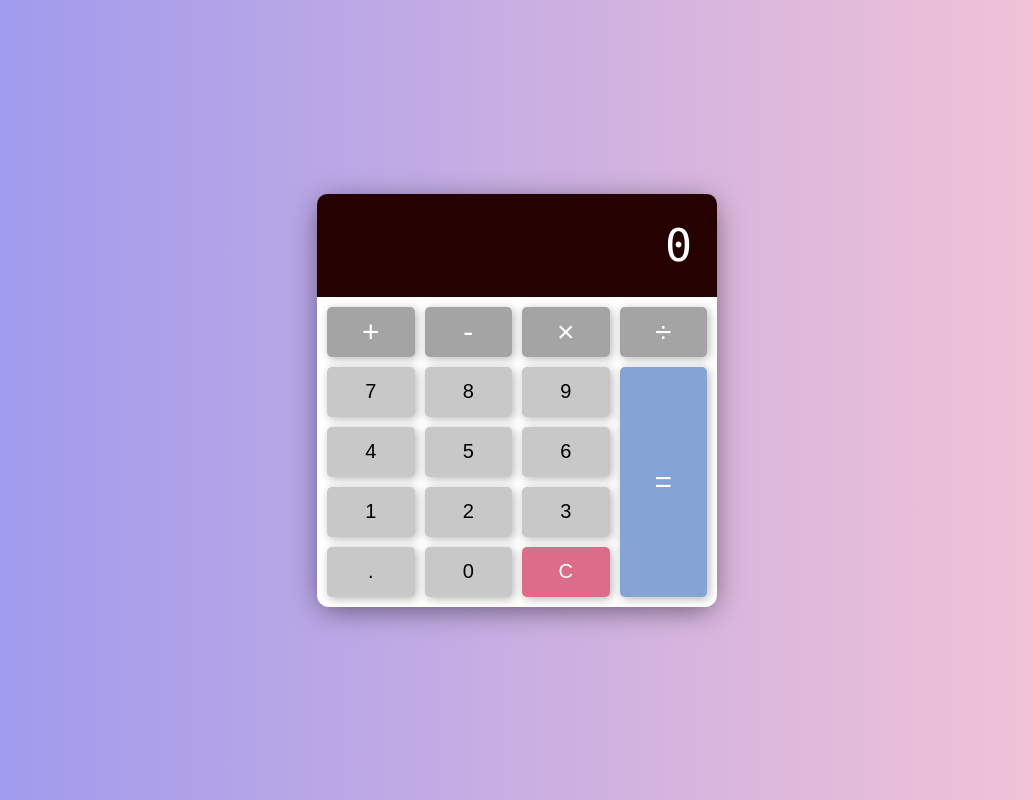
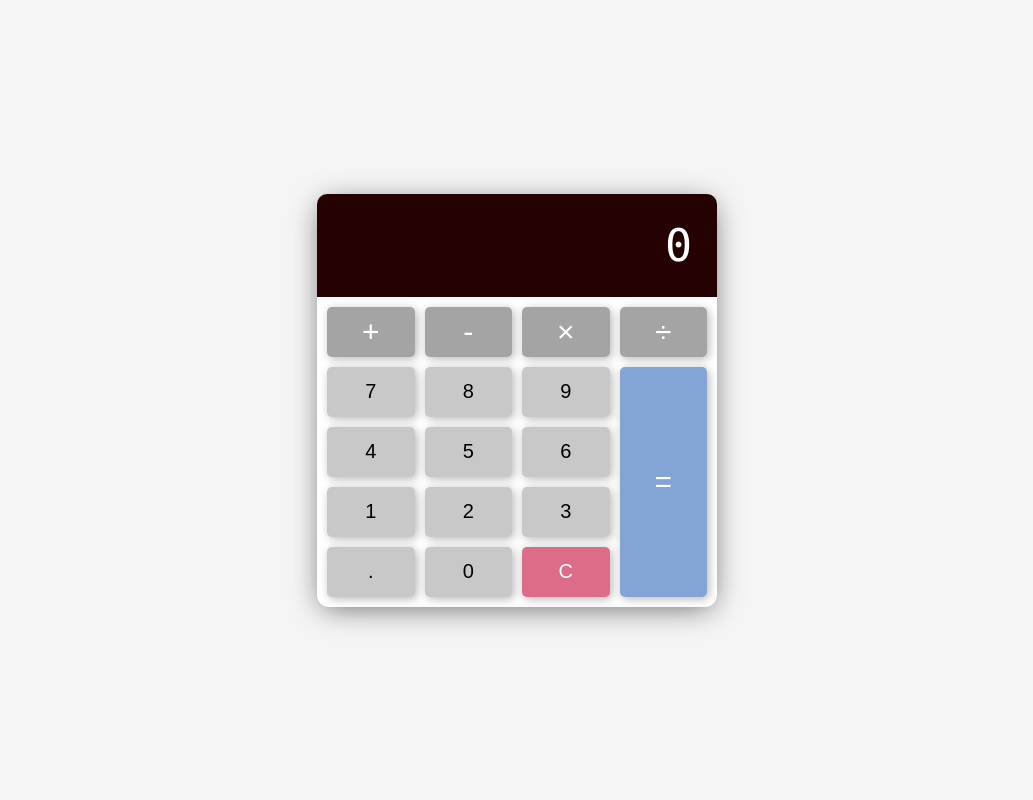
Before and after one commit to farzana-bit/Calculator-js, a plain HTML site: page index.html in a window 1280 px wide. Shown: the whole page, without its empty margins (123-1156 px from the left). Drawn offline with Linux system fonts and the light colour scheme.

Commit message:
changing background color

```diff
--- a/style.css
+++ b/style.css
@@ -8,8 +8,8 @@ body {
   display: flex;
   justify-content: center;
   align-items: center;
-  /* background: whitesmoke; */
-  background: linear-gradient(to right, #9796f0, #fbc7d4); /* W3C, IE 10+/ Edge, Firefox 16+, Chrome 26+, Opera 12+, Safari 7+ */
+  background: whitesmoke;
+  /* background: linear-gradient(to right, #9796f0, #fbc7d4); W3C, IE 10+/ Edge, Firefox 16+, Chrome 26+, Opera 12+, Safari 7+ */
 }
 
 .calculator {
```
